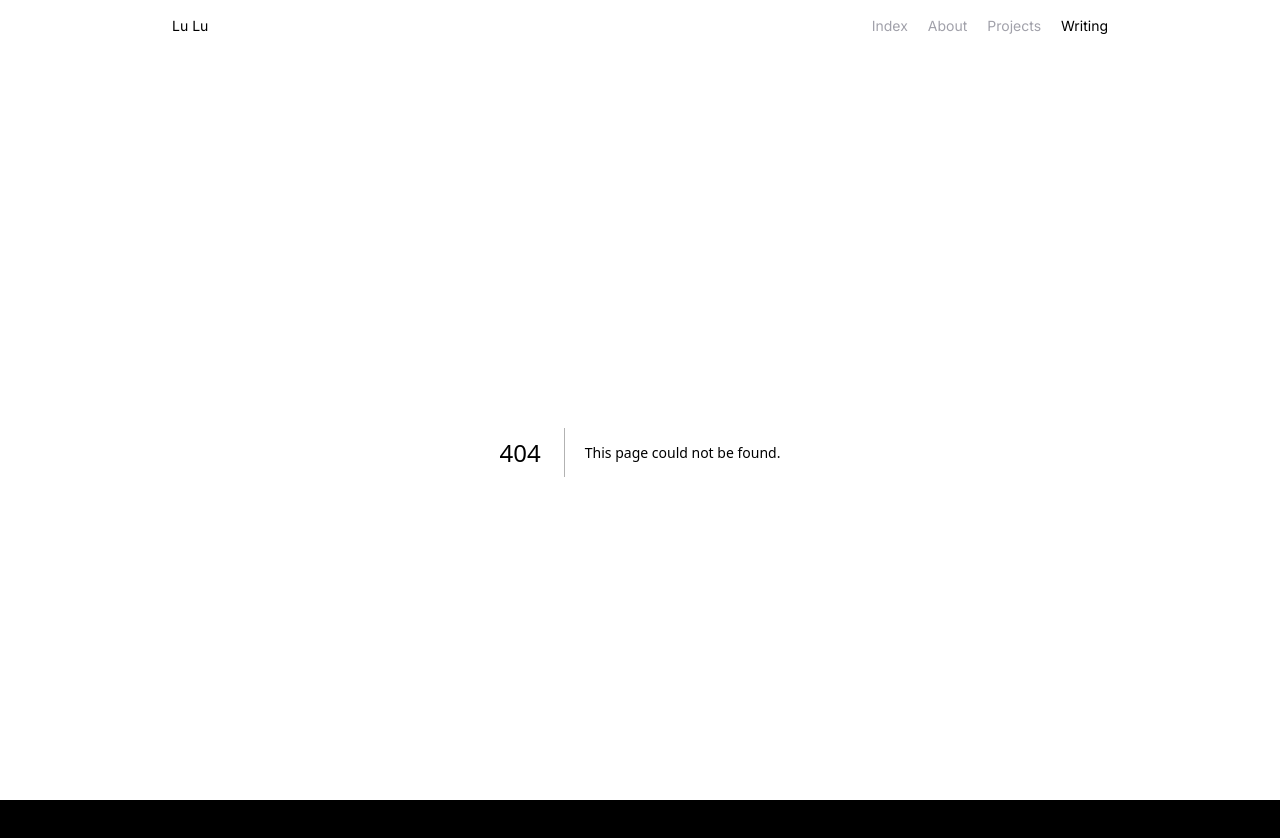
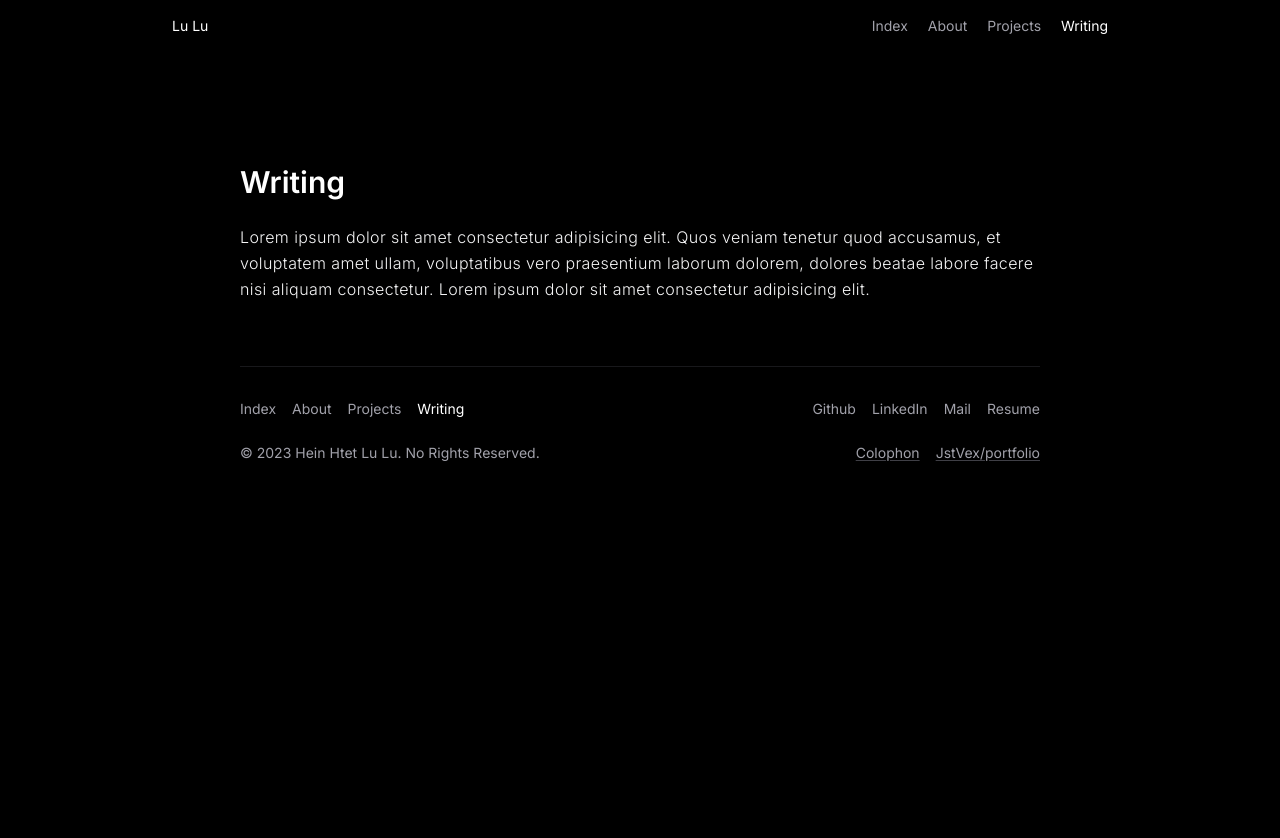
Before and after one commit to JstVex/portfolio, a Next.js app: page /writing in a window 1280 px wide. Before the commit this address had no page. Shown: the top 838 px of the page. After the commit the page ends 800 px from the top, so only its background shows below. Built offline with nearby package versions, Linux system fonts and the light colour scheme.

Commit message:
Create writing page

```diff
--- /dev/null
+++ b/app/writing/page.tsx
@@ -0,0 +1,20 @@
+import Main from "@/components/Layouts";
+
+const Writing = () => {
+    return (
+        <Main>
+            <section>
+                <h1 className="text-3xl font-semibold">
+                    Writing
+                </h1>
+                <div className="mt-6 text-base font-light tracking-wide leading-relaxed text-zinc-100 flex flex-col gap-3">
+                    <p>
+                        Lorem ipsum dolor sit amet consectetur adipisicing elit. Quos veniam tenetur quod accusamus, et voluptatem amet ullam, voluptatibus vero praesentium laborum dolorem, dolores beatae labore facere nisi aliquam consectetur. Lorem ipsum dolor sit amet consectetur adipisicing elit.
+                    </p>
+                </div>
+            </section>
+        </Main>
+    );
+}
+
+export default Writing;
```
